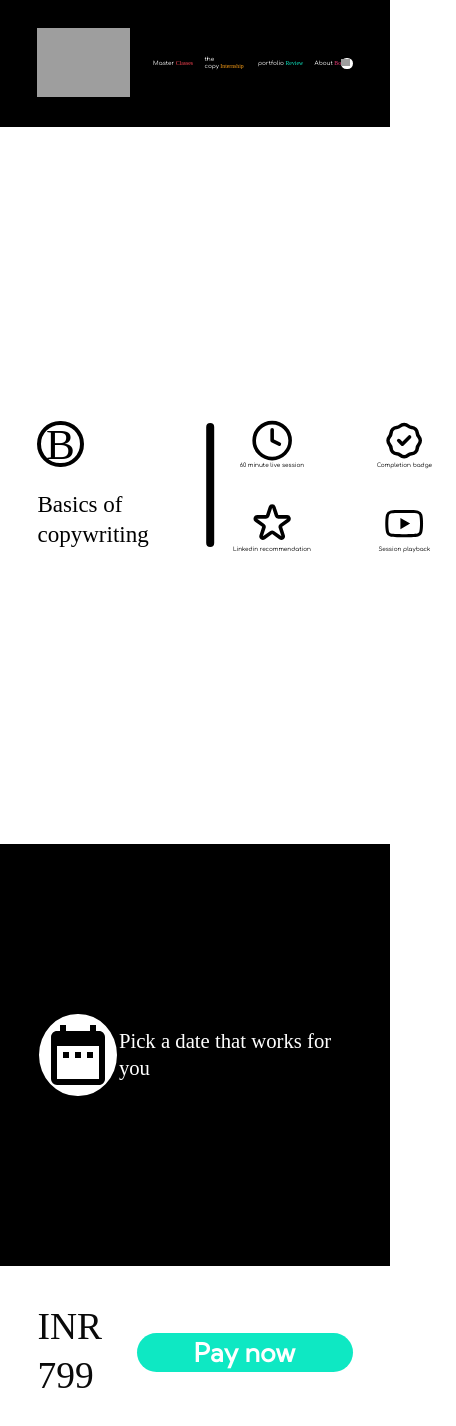
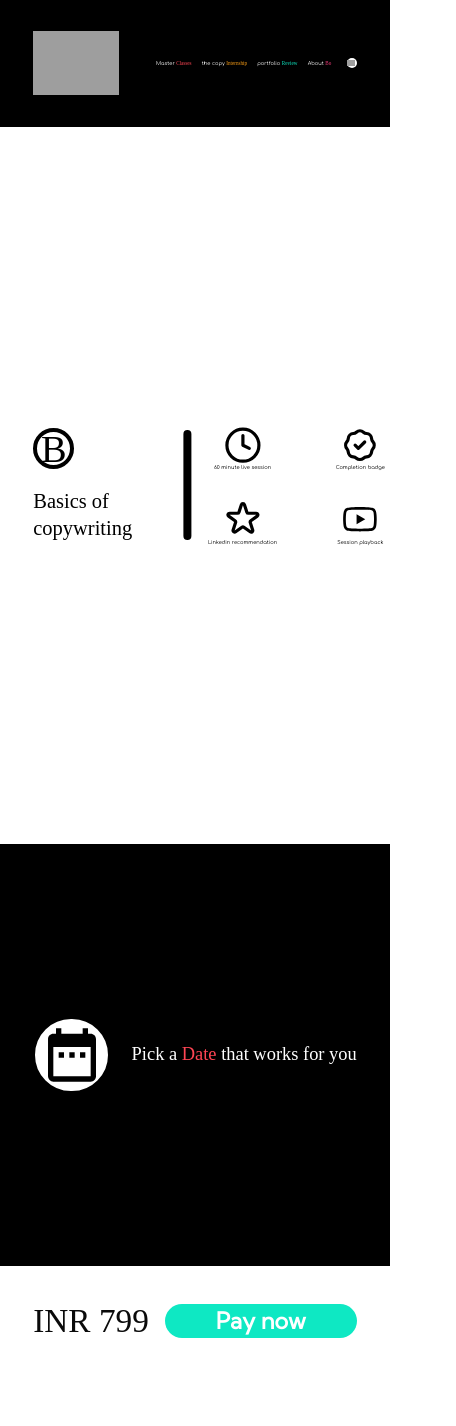
Before and after one commit to AnkitArul007/the-voice-company, a Gatsby site: page /review in a window 390 px wide. Shown: the whole page, 456 px wide, since content can reach past the window. After the commit the page ends 1376 px from the top, so only its background shows below. Built offline with nearby package versions, Linux system fonts and the light colour scheme; Gatsby itself is replaced by a stand-in of ours; grey boxes are pictures that could not be loaded.

Commit message:
mobile responsive changes

```diff
--- /dev/null
+++ b/public/page-data/payment/page-data.json
@@ -0,0 +1 @@
+{"componentChunkName":"component---src-pages-payment-js","path":"/payment/","result":{"pageContext":{}},"staticQueryHashes":[],"slicesMap":{}}
--- a/src/components/Button.js
+++ b/src/components/Button.js
@@ -1,11 +1,14 @@
 import React from "react";
 import "../styles/btn.scss";
+import { Link } from "gatsby";
 
 function Button({ textColor, btnBgColor, btnTextColor, btnText }) {
   return (
-    <button type="button" className={`btn ${btnTextColor} ${btnBgColor}`}>
-      {btnText}
-    </button>
+    <Link to="/payment">
+      <button type="button" className={`btn ${btnTextColor} ${btnBgColor}`}>
+        {btnText}
+      </button>
+    </Link>
   );
 }
 
--- a/src/components/CopywritingBasics.js
+++ b/src/components/CopywritingBasics.js
@@ -1,12 +1,16 @@
-import React from "react";
+import React, { useRef } from "react";
 import "../styles/copywritingBasics.scss";
 import { HiOutlineBadgeCheck } from "@react-icons/all-files/hi/HiOutlineBadgeCheck";
 import { FiClock } from "@react-icons/all-files/fi/FiClock";
 import { HiOutlineStar } from "@react-icons/all-files/hi/HiOutlineStar";
 import { AiOutlineYoutube } from "@react-icons/all-files/ai/AiOutlineYoutube";
-import { MdDateRange } from "@react-icons/all-files/md/MdDateRange"
+import { MdDateRange } from "@react-icons/all-files/md/MdDateRange";
 
 function CopywritingBasics() {
+  const ref = useRef(null);
+  const handleClick = () => {
+    ref.current.focus();
+  };
   return (
     <>
       <section className="copywritingBasicsSection">
@@ -58,9 +62,22 @@ function CopywritingBasics() {
 
       <section className="datePickerSection">
         <div className="calenderCont">
-            <MdDateRange></MdDateRange>
+          <MdDateRange></MdDateRange>
         </div>
-        <h2>Pick a date that works for you</h2>
+        <h2>
+          Pick a
+          <label htmlFor="bookingDate" onClick={handleClick}>
+            <input
+              type="date"
+              name="bookingDate"
+              id="bookingDate"
+              ref={ref}
+              min={new Date().toISOString().slice(0, 10)}
+            />
+            &nbsp;Date&nbsp;
+          </label>
+          that works for you
+        </h2>
       </section>
     </>
   );
--- a/src/styles/btn.scss
+++ b/src/styles/btn.scss
@@ -11,4 +11,5 @@
   align-items: center;
   text-align: center;
   justify-content: center;
+  cursor: pointer;
 }
--- a/src/styles/copywritingBasics.scss
+++ b/src/styles/copywritingBasics.scss
@@ -1,3 +1,6 @@
+$coral_text_color: #fc9f16;
+$deep_red_text_color: #ff4554;
+
 .copywritingBasicsSection {
   width: 100%;
   height: 85vh;
@@ -100,13 +103,36 @@
     border-radius: 50%;
     background-color: #ffffff;
   }
-
   > h2 {
     font-family: "Agriculture";
     font-style: normal;
     font-weight: 400;
     font-size: 7.2rem;
+    color: #ffffff;
     line-height: 9.2rem;
-    color: #ffffff;
+    label {
+      position: relative;
+      color: $deep_red_text_color;
+      transition: all 0.2s ease-in-out;
+      &:hover {
+        color: $coral_text_color;
+        // text-decoration: underline;
+      }
+    }
+
+    input[type="date"] {
+      position: absolute;
+      top: 0;
+      left: 0;
+      width: 100%;
+      height: 100%;
+      opacity: 0;
+      &::-webkit-calendar-picker-indicator {
+        -webkit-appearance: none;
+        width: 100%;
+        height: 100%;
+        cursor: pointer;
+      }
+    }
   }
 }
--- a/src/styles/global.scss
+++ b/src/styles/global.scss
@@ -73,14 +73,17 @@ $black_bg: #0a0a0a;
 
 html {
   font-size: 45%;
-  @media screen and (max-width: 768px) {
-    font-size: 18%;
+  @media screen and (max-width: 600px) {
+    font-size: 16%;
   }
-  @media screen and (min-width: 768px) and (max-width: 1024px) {
-    font-size: 25%;
+  @media screen and (min-width: 600px) and (max-width: 786px) {
+    font-size: 20%;
   }
-  @media screen and (min-width: 1024px) and (max-width: 1400px) {
-    font-size: 33%;
+  @media screen and (min-width: 786px) and (max-width: 1080px) {
+    font-size: 28%;
+  }
+  @media screen and (min-width: 1080px) and (max-width: 1350px) {
+    font-size: 35%;
   }
 }
 
@@ -113,22 +116,22 @@ body::-webkit-scrollbar {
     span {
       text-decoration: none;
       font-size: 2rem;
+      line-height: 2.5rem;
+      font-weight: 400;
 
       &:first-child {
         color: $white_text_color;
         font-family: "Comfortaa";
-        width: 8rem;
-        height: 1.8rem;
-        font-style: normal;
+        // width: 8rem;
+        // height: 1.8rem;
         font-weight: 400;
         line-height: 2.2rem;
         text-align: center;
       }
       &:last-child {
-        width: 7.2rem;
-        height: 2.3rem;
+        // width: 7.2rem;
+        // height: 2.3rem;
         font-family: "Agriculture";
-        font-style: normal;
         font-weight: 400;
         line-height: 2.6rem;
         text-align: center;
```
Also changed, not shown: src/pages/payment.js (added, +10 -0 lines).
